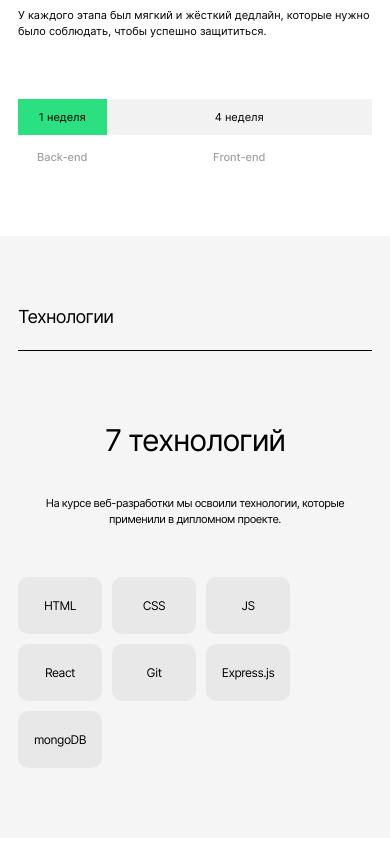
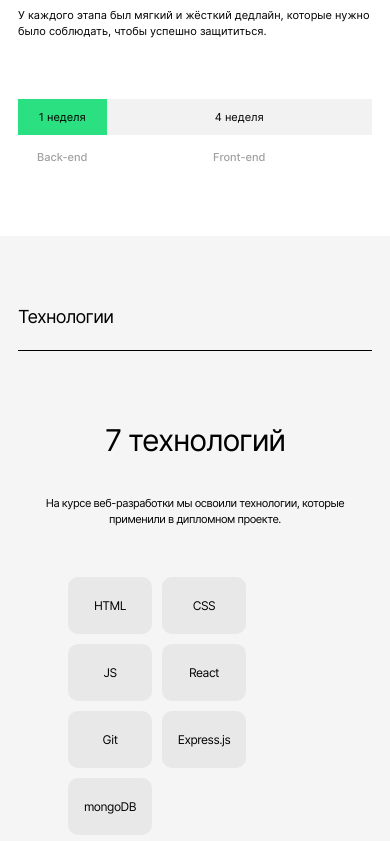
Before and after one commit to Salidors/movies-explorer-frontend, a React (Create React App) app: page / in a window 390 px wide. Shown: the part 1156-1997 px from the top of the page. Built offline with nearby package versions, Linux system fonts and the light colour scheme.

Commit message:
fix: css

```diff
--- a/src/components/Header/Header.css
+++ b/src/components/Header/Header.css
@@ -43,8 +43,9 @@
   }
 }
 
-@media screen and (max-width: 1280px) {
+@media screen and (max-width: 768px) {
   .header {
     padding: 18px 14px;
+    font-size: 10px;
   }
 }
--- a/src/components/Main/Techs/Techs.css
+++ b/src/components/Main/Techs/Techs.css
@@ -130,7 +130,7 @@
   }
 
   .techs__list {
-    margin-top: 50px;
+    margin: 50px 50px 0;
   }
 
   .techs__list {
```
